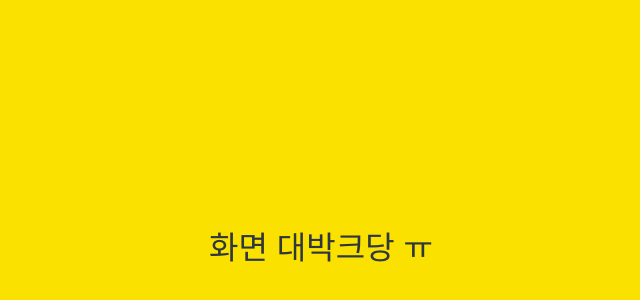
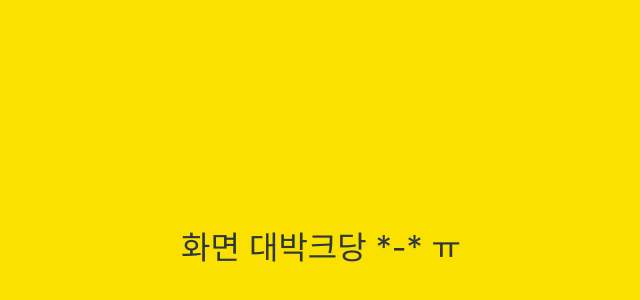
Before and after one commit to RainToBe/gbfeee, a plain HTML site: page friends.html in a window 1280 px wide. Shown: the part 152-452 px from the top of the page, without its empty margins (319-959 px from the left). Drawn offline with Linux system fonts and the light colour scheme.

Commit message:
Update friends.html

```diff
--- a/friends.html
+++ b/friends.html
@@ -106,7 +106,7 @@
     </div>
 
     <div id="no-mobile">
-      <span>화면 대박크당 ㅠ</span>
+      <span>화면 대박크당 *-* ㅠ</span>
     </div>
 
     <script
```
